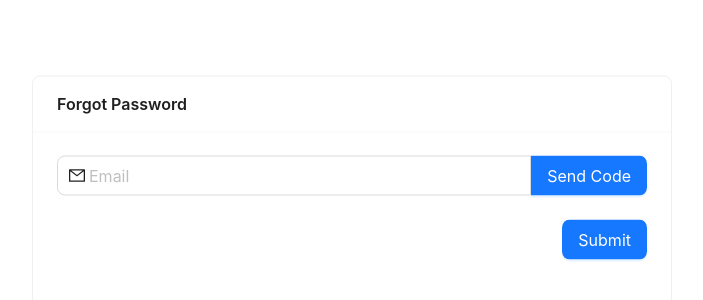
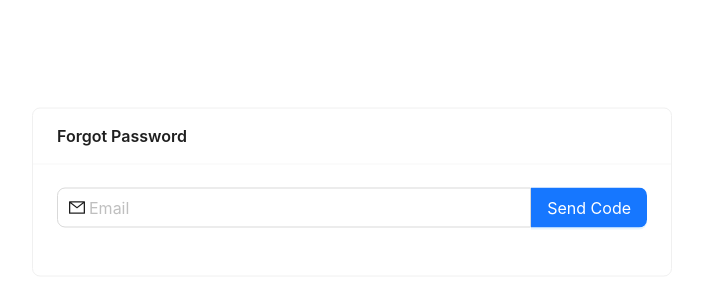
Before and after one commit to bounswe/bounswe2023group5, a React (Vite) app in the folder app/frontend/: page /forgot in a window 1280 px wide. Shown: the part 208-508 px from the top of the page, without its empty margins (288-991 px from the left). Built offline with nearby package versions, Linux system fonts and the light colour scheme.

Commit message:
Submit button bug fix is added

```diff
--- a/app/frontend/src/Pages/ForgotPassword/ForgotPassword.tsx
+++ b/app/frontend/src/Pages/ForgotPassword/ForgotPassword.tsx
@@ -96,8 +96,10 @@ const ForgotPassword = () => {
           <Input.Password placeholder="Confirm the new password" />
         </Form.Item>
         <Form.Item
-          hidden={!isVerified}
-          style={{ display: "flex", justifyContent: "flex-end" }}
+          style={{
+            display: isVerified ? "flex" : "none",
+            justifyContent: "flex-end",
+          }}
         >
           <Button type="primary">Submit</Button>
         </Form.Item>
```
